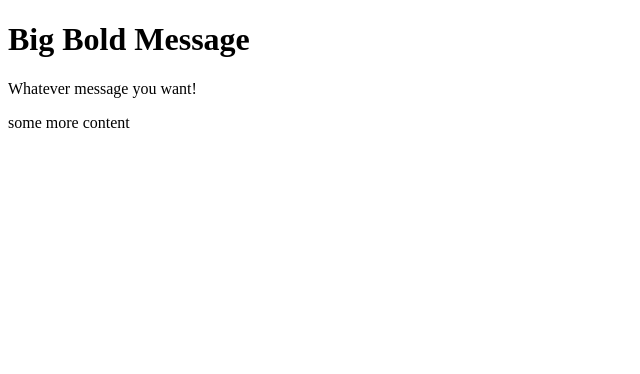
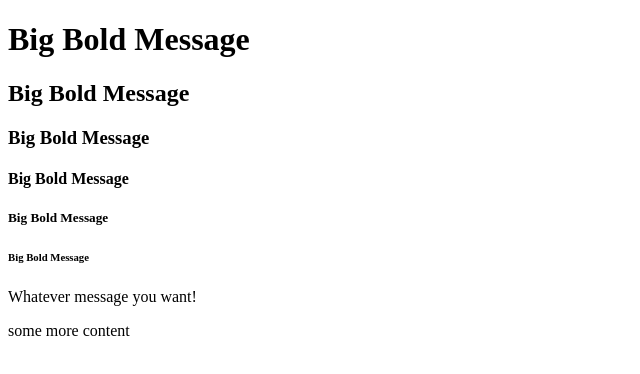
Before and after one commit to athenadolson/athenadolson.github.io, a plain HTML site: page index.html in a window 1280 px wide. Shown: the whole page, without its empty margins (0-640 px from the left). Drawn offline with Linux system fonts and the light colour scheme.

Commit message:
Update index.html

```diff
--- a/index.html
+++ b/index.html
@@ -5,6 +5,11 @@
   </head>
   <body>
     <h1>Big Bold Message</h1>
+    <h2>Big Bold Message</h2>
+    <h3>Big Bold Message</h3>
+    <h4>Big Bold Message</h4>
+    <h5>Big Bold Message</h5>
+    <h6>Big Bold Message</h6>
     <p>Whatever message you want!</p>
     <p>some more content</p>
   </body>
```
